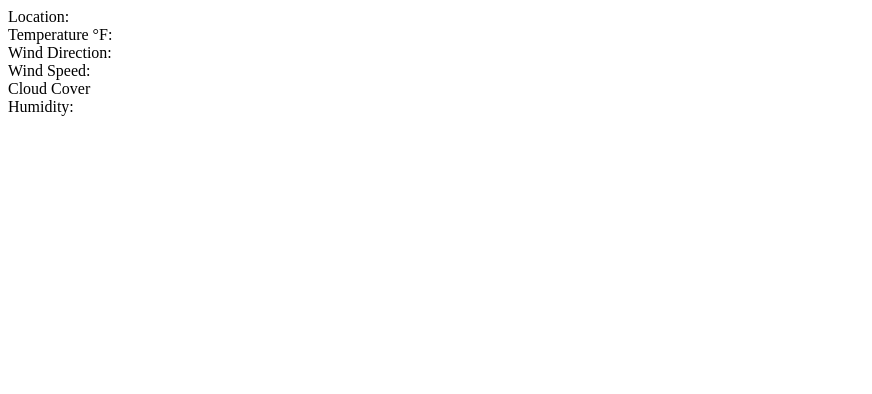
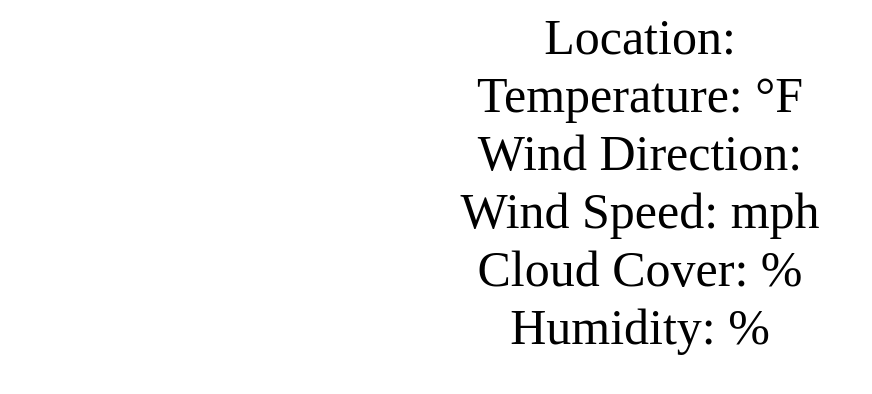
Before and after one commit to JustinWalsworth/tp10weatherapp, a plain HTML site: page index.html in a window 1280 px wide. Shown: the whole page, without its empty margins (0-872 px from the left). Drawn offline with Linux system fonts and the light colour scheme; no server answers.

Commit message:
transfering visible weather

```diff
--- a/index.html
+++ b/index.html
@@ -23,34 +23,39 @@
 	</head>
 
 	<body>
+	    <!-- Sets up the weatherDisplay div that displays all the inclosed divs -->
+	    <div id="weatherDisplay">
+
             <!-- Sets up the location div that displays the location -->
             <div id="location">
-            <div id="location">Location: <span></span></div>
+                Location: <span></span>
             </div>
 
             <!-- Sets up the tempf div that displays the temperature in fahrenheit -->
             <div id="tempf">
-            <div id="tempf">Temperature °F: <span></span></div>
+                Temperature: <span></span>°F
             </div>
 
             <!-- Sets up the winddir div that displays the wind direction -->
             <div id="winddir">
-            <div id="winddir">Wind Direction: <span></span></div>
+                Wind Direction: <span></span>
             </div>
 
             <!-- Sets up the windspeed div that displays the wind speed -->
             <div id="windspeed">
-            <div id="windspeed">Wind Speed: <span></span></div>
+                <div id="windspeed">Wind Speed: <span></span>mph
             </div>
 
             <!-- Sets up the cloudcover div that displays the cloud cover -->
             <div id="cloudcover">
-            <div id="cloudcover">Cloud Cover <span></span></div>
+                Cloud Cover: <span></span>%
             </div>
 
             <!-- Sets up the humidity div that displays the humidity -->
             <div id="humidity">
-            <div id="humidity">Humidity: <span></span></div>
+                Humidity: <span></span>%
+            </div>
+
         </div>
 
 	</body>
--- a/styles.css
+++ b/styles.css
@@ -1 +1,8 @@
 /* CSS for TP10 */
+body {
+    text-align: center;
+}
+
+#weatherDisplay {
+    font-size: 50px;
+}
```
Also changed, not shown: 1 other file. Lines whose indentation alone changed are shown as unchanged.
